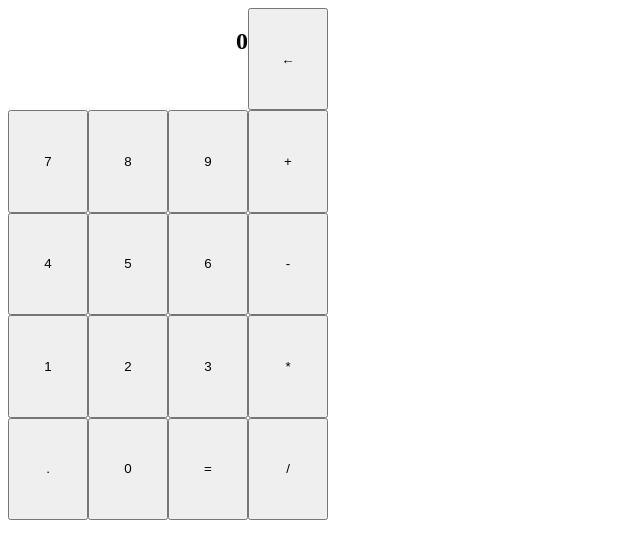
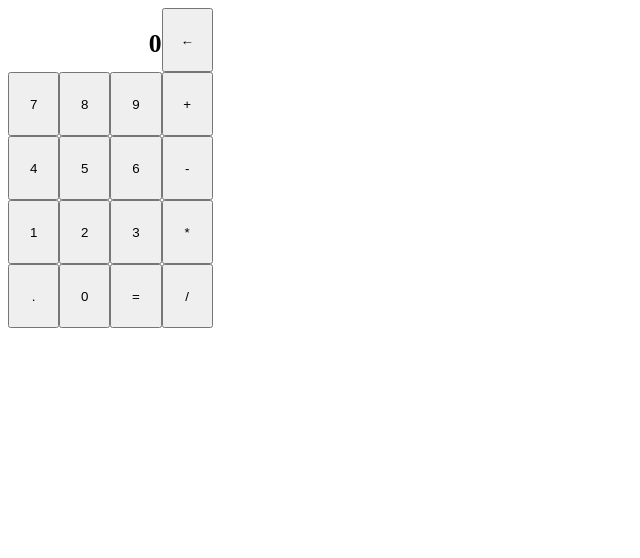
Before and after one commit to mazqt/calculator, a plain HTML site: page index.html in a window 1280 px wide. Shown: the whole page, without its empty margins (0-640 px from the left). Drawn offline with Linux system fonts and the light colour scheme.

Commit message:
Fixed the screen overflowing, and made it so the result will be have its decimals shortened if it's too long.

```diff
--- a/index.html
+++ b/index.html
@@ -117,6 +117,9 @@
                 currentFunction = "";
                 rightHand = 0;
                 leftHand = result;
+                if (result.toString().length > 12) {
+                    result = result.toFixed(3);
+                }
                 currentNumbers = result.toString();
                 onDisplay.textContent = currentNumbers;
             }
--- a/style.css
+++ b/style.css
@@ -2,8 +2,8 @@
     height: 40vw;
     width: 25vw;
     display: grid;
-    grid-template-columns: 1fr 1fr 1fr 1fr;
-    grid-template-rows: 1fr 1fr 1fr 1fr 1fr;
+    grid-template-columns: 4vw 4vw 4vw 4vw;
+    grid-template-rows: 5vw 5vw 5vw 5vw 5vw;
     grid-template-areas:
     "display display display backspace"
     "seven eight nine plus"
@@ -11,6 +11,12 @@
     "one two three times"
     "comma zero equals divided"
     ;
+}
+
+h2 {
+    max-width: 13vw;
+    overflow: hidden;
+    font-size: 2vw;
 }
 
 #display {
```
